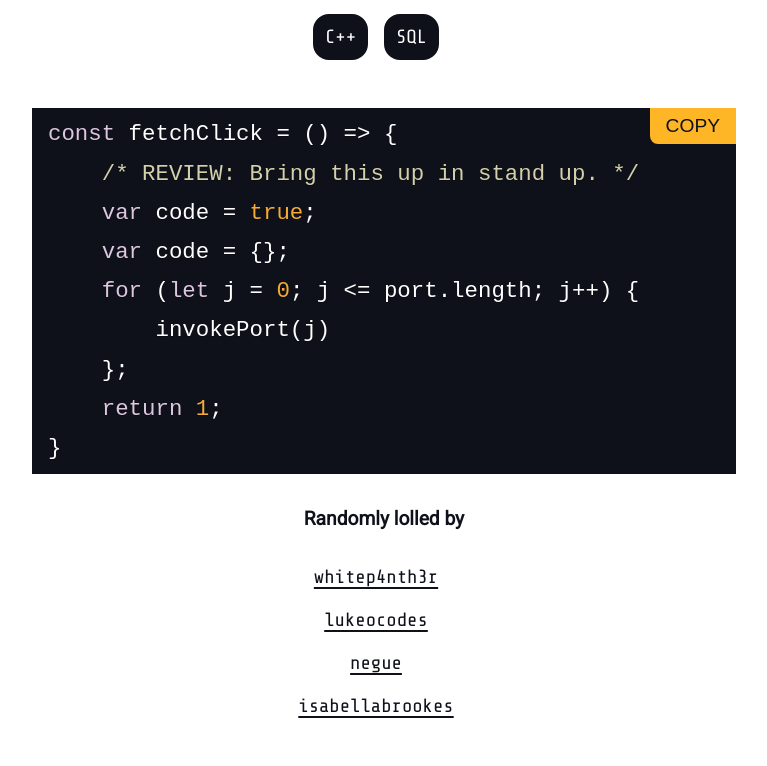
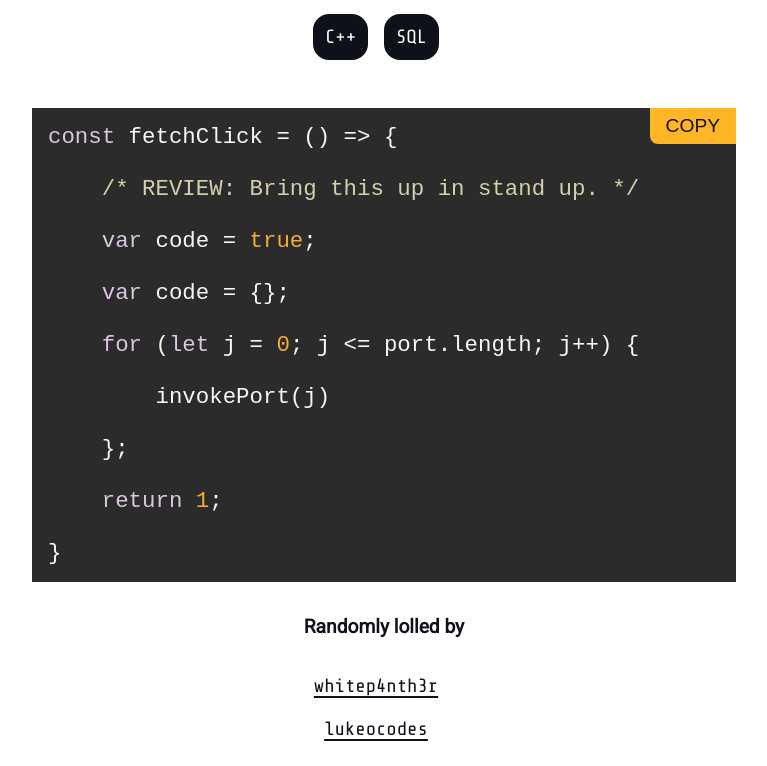
Before and after one commit to whitep4nth3r/randomcodegenerator.lol, a Next.js app: page / in a window 1280 px wide. Shown: the part 578-1344 px from the top of the page, without its empty margins (256-1023 px from the left). Built offline with nearby package versions, Linux system fonts and the light colour scheme.

Commit message:
Some style fixes for hljs

```diff
--- a/pages/index.js
+++ b/pages/index.js
@@ -118,7 +118,7 @@ export default function Home({ randomNumberOfLines, randomLang, randomCode }) {
         {result.length > 0 && (
           <>
             <div className="result">
-              <pre className="result__pre">
+              <pre className="result__pre hljs">
                 <button type="button" className="copyButton" onClick={copyCode}>
                   Copy
                 </button>
--- a/styles/globals.css
+++ b/styles/globals.css
@@ -159,23 +159,13 @@ a {
 
 .result__pre {
   position: relative;
-  border-radius: 0;
-  background: var(--black);
-  padding: 1rem;
-  overflow: auto;
-  color: var(--white);
-  text-shadow: 0 1px rgb(0 0 0 / 30%);
-  font-family: var(--font-family-heading);
+  padding: 1rem !important;
   font-size: 1.4rem;
-  text-align: left;
-  word-spacing: normal;
   white-space: pre-wrap;
   word-wrap: normal;
   overflow-x: auto;
   word-break: break-all;
-  line-height: 1.1rem;
   tab-size: 4;
-  overflow: hidden;
 }
 
 .copyButton {
--- a/tools/RandomCodeGenerator.js
+++ b/tools/RandomCodeGenerator.js
@@ -216,7 +216,7 @@ export function generateRandomCode(language, lines) {
       firstLine = `<?php \r\n\r\n`;
       let namespaceLine = `${PHP.getRandomNamespace()}\n\r\n\r`;
 
-      let classLine = `class ${PHP.getRandomClassName()} { \r\n`;
+      let classLine = `class ${PHP.getRandomClassName()} {\r\n\r\n`;
 
       if (addComment) {
         fillerLineQty = fillerLineQty - 1;
```
